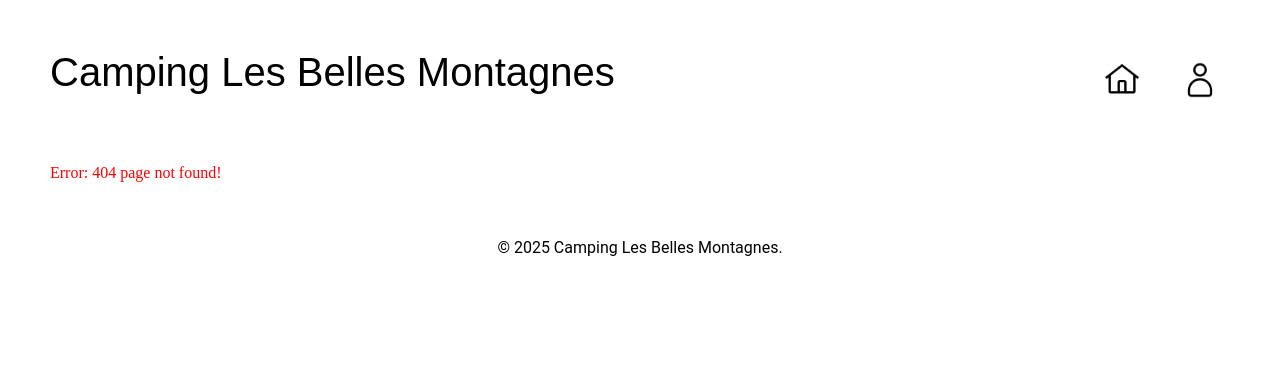
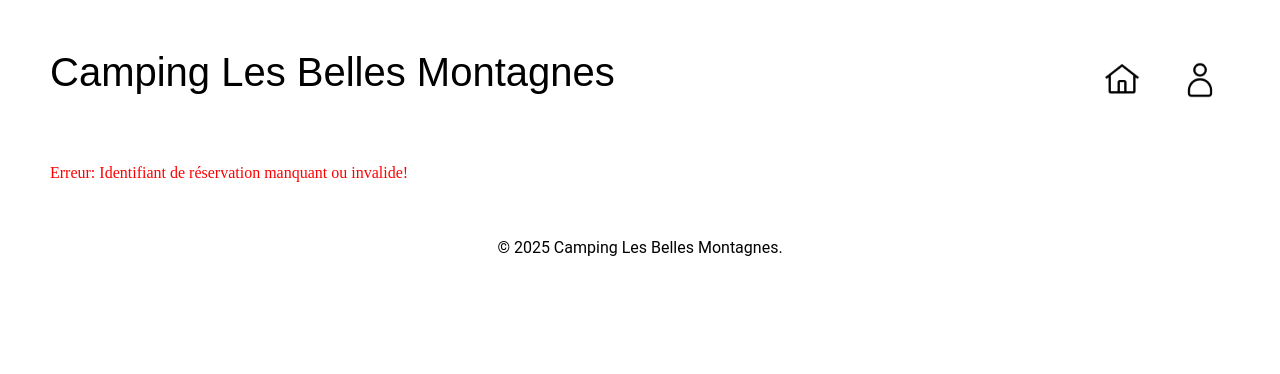
Before and after one commit to Imane-maisonneuve/TP2-Gestion-Camping-mvc, a PHP site: page /reservation/edit in a window 1280 px wide. Shown: the top 374 px of the page. Run offline with PHP 8.4, Linux system fonts and the light colour scheme.

Commit message:
reformulation des messages d erreur

```diff
--- a/controllers/ReservationController.php
+++ b/controllers/ReservationController.php
@@ -26,11 +26,10 @@ class ReservationController
             if ($selectId) {
                 return View::render("reservation/create", ['site' => $selectId]);
             } else {
-                return View::render('error', ['msg' => 'Site(id) non trouvé dans la Bd!']);
+                return View::render('error', ['msg' => 'Site(id) non trouvé dans la Base de données!']);
             }
         } else {
-            //todo
-            return View::render('error', ['msg' => '404 page not found!']);
+            return View::render('error', ['msg' => 'Identifiant de site manquant ou invalide!']);
         }
     }
 
@@ -69,11 +68,11 @@ class ReservationController
                 $selectSite = $site->select();
                 return View::render("reservation/show", ['reservations' => $selectListe, 'statuts' => $selectStatut, 'sites' => $selectSite]);
             } else {
-                return View::render('error', ['msg' => 'Aucune reservation trouve!']);
+                return View::render('error', ['msg' => 'Aucune réservation ne correspond à ce courriel!']);
             }
         } else {
             //todo
-            return View::render('error', ['msg' => '404 page not found!']);
+            return View::render('error', ['msg' => 'Courriel manquant pour afficher les réservations!']);
         }
     }
 
@@ -91,10 +90,10 @@ class ReservationController
 
                 return View::render("reservation/edit", ['reservation' => $selectId, 'statuts' => $selectStatut, 'site' => $selectSite]);
             } else {
-                return View::render('error', ['msg' => 'Reservation not found!']);
+                return View::render('error', ['msg' => 'Aucune réservation trouvée pour cet identifiant!']);
             }
         } else {
-            return View::render('error', ['msg' => '404 page not found!']);
+            return View::render('error', ['msg' => 'Identifiant de réservation manquant ou invalide!']);
         }
     }
 
@@ -118,7 +117,7 @@ class ReservationController
                     var_dump($update);
                     View::redirect('reservation/show?courriel=' . $data['courriel']);
                 } else {
-                    return View::render('error', ['msg' => 'Could not update!']);
+                    return View::render('error', ['msg' => 'Echec de la mise à jour!']);
                 }
             } else {
                 $errors = $validator->getErrors();
@@ -132,7 +131,7 @@ class ReservationController
                 return View::render('reservation/edit', ['errors' => $errors, 'statuts' => $selectStatut, 'site' => $selectSite, 'reservation' => $selectId]);
             }
         } else {
-            return View::render('error', ['msg' => '404 page not found!']);
+            return View::render('error', ['msg' => 'Identifiant de réservation manquant ou invalide!!']);
         }
     }
 
@@ -144,7 +143,7 @@ class ReservationController
         if ($delete) {
             View::redirect('reservation/show?courriel=' . $data['courriel']);
         } else {
-            return View::render('error', ['msg' => 'Could not delete!']);
+            return View::render('error', ['msg' => 'Echec de la suppression!']);
         }
     }
 }
--- a/views/error.php
+++ b/views/error.php
@@ -1,5 +1,5 @@
-{{ include('layouts/header.php', {title:'Error'})}}
+{{ include('layouts/header.php', {title:'Erreur'})}}
 
-<div class="error">Error: {{ msg }}</div>
+<div class="error">Erreur: {{ msg }}</div>
 
 {{ include('layouts/footer.php')}}
--- a/views/reservation/edit.php
+++ b/views/reservation/edit.php
@@ -1,4 +1,4 @@
-{{ include('layouts/header.php', {title:'Reservation Edit'})}}
+{{ include('layouts/header.php', {title:'Reservation edit'})}}
 <div class="container">
     <form class="form-base" method="post">
 
--- a/views/site/index.php
+++ b/views/site/index.php
@@ -1,4 +1,4 @@
-{{ include('layouts/header.php', {title:'Site List'})}}
+{{ include('layouts/header.php', {title:'Site index'})}}
 
 <section class="grille">
     {% for site in sites %}
```
